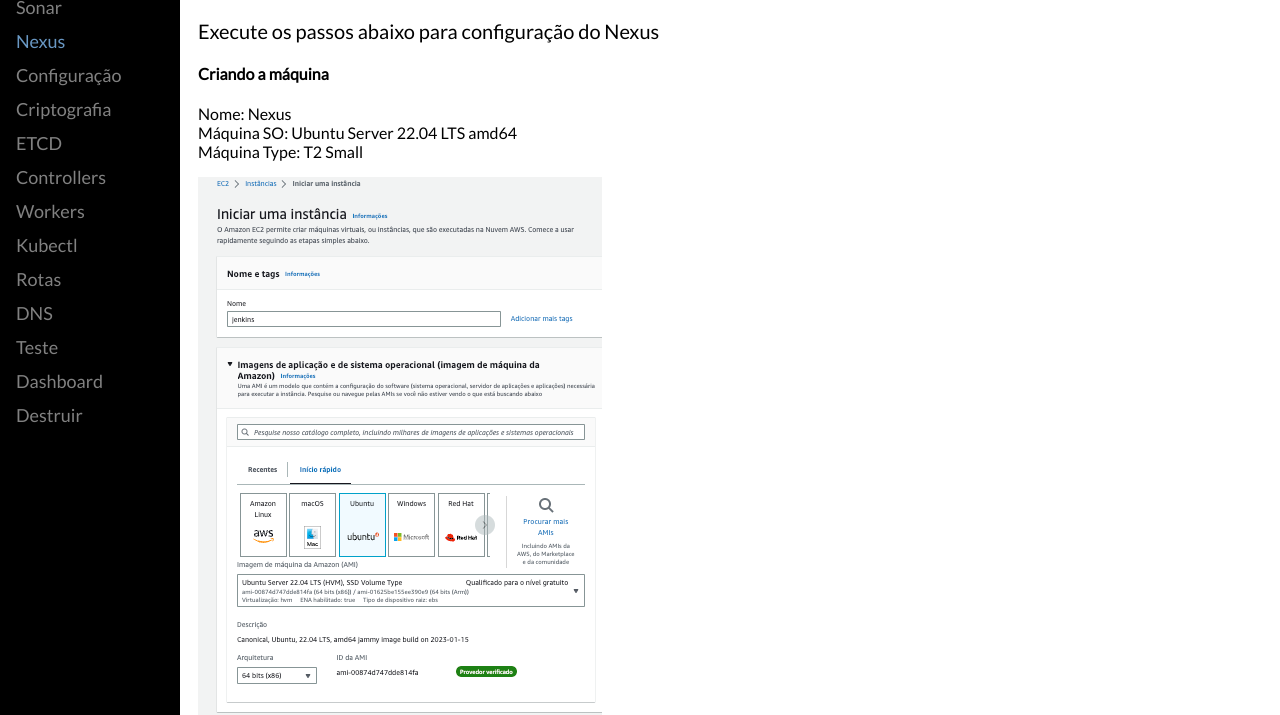
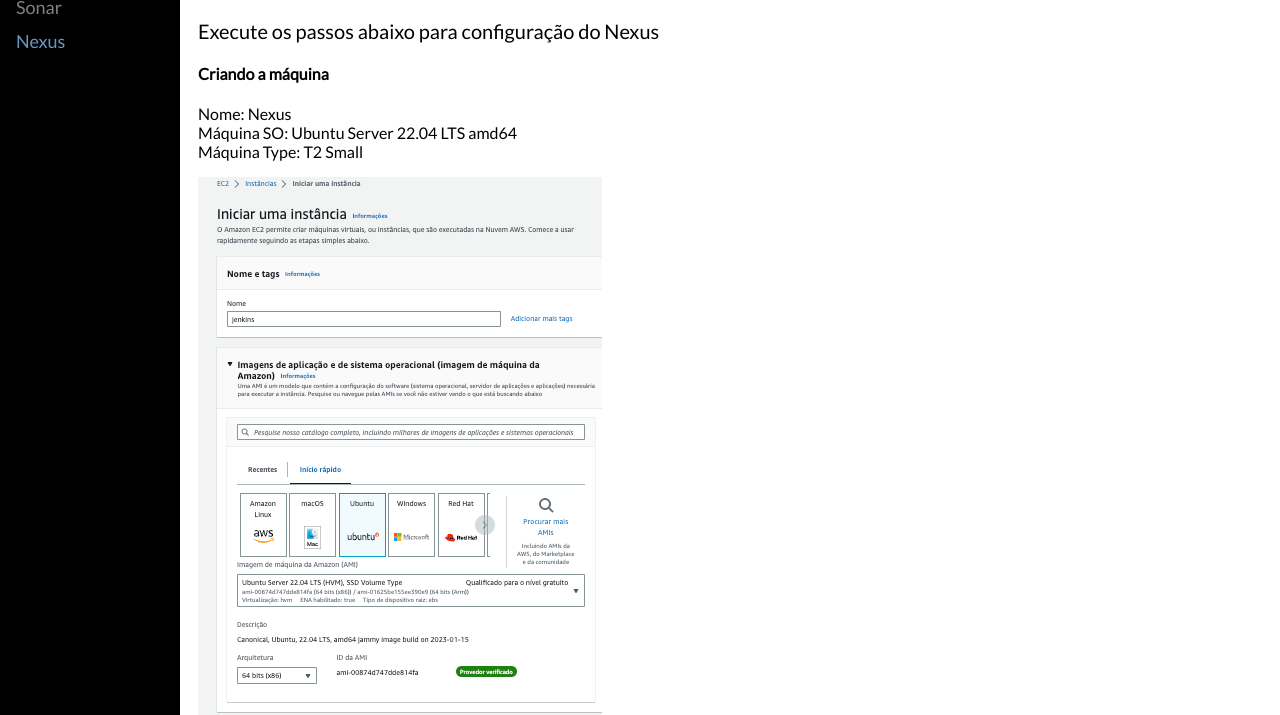
Before and after one commit to midianet/infra-agil, a plain HTML site: page docs/nexus.html in a window 1280 px wide. Shown: the part 118-833 px from the top of the page. Drawn offline with Linux system fonts and the light colour scheme.

Commit message:
limpeza do menu

```diff
--- a/docs/nexus.html
+++ b/docs/nexus.html
@@ -15,17 +15,6 @@
             <a href="./jenkins.html">Jenkins</a>
             <a href="./sonar.html">Sonar</a>
             <p class="current">Nexus</p>
-            <a href="./configuracao.html">Configuração</a>
-            <a href="./criptografia.html">Criptografia</a>
-            <a href="./controller-etcd.html">ETCD</a>
-            <a href="./controller-plane.html">Controllers</a>
-            <a href="./worker.html">Workers</a>
-            <a href="./kubectl.html">Kubectl</a>
-            <a href="./rotas.html">Rotas</a>
-            <a href="./dns.html">DNS</a>
-            <a href="./teste.html">Teste</a>
-            <a href="./dashboard.html">Dashboard</a>
-            <a href="./destruir.html">Destruir</a>
         </div>
         <div class="main">
             <h1>Nexus</h1>
```
Also changed, not shown: docs/index.html (+0 -10 lines), docs/jenkins.html (+0 -10 lines), docs/sonar.html (+0 -10 lines).
